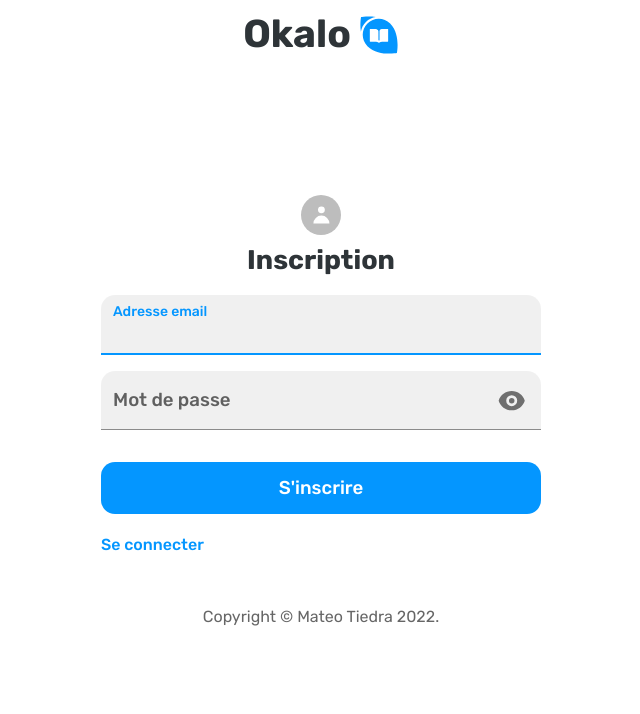
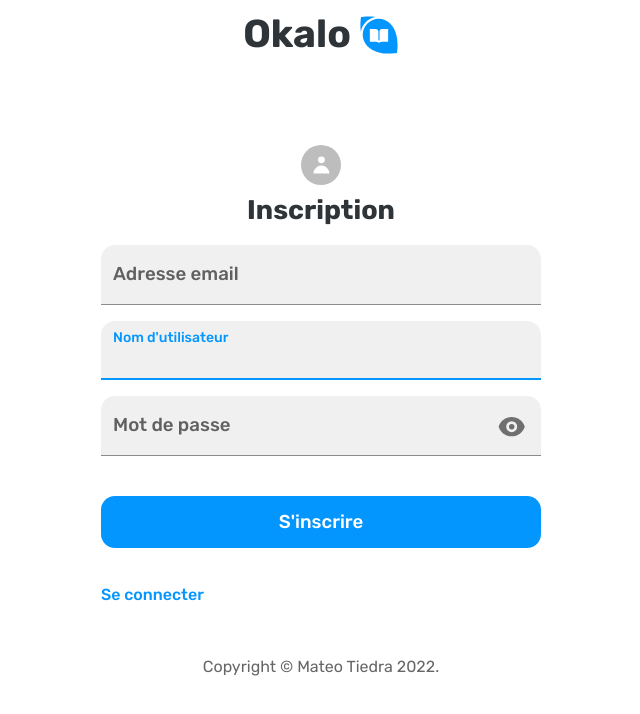
Before and after one commit to mateotiedra/OkaloClientProd, a React (Create React App) app: page /register in a window 1280 px wide. Shown: the top 714 px of the page, without its empty margins (319-959 px from the left). Built offline with nearby package versions, Linux system fonts and the light colour scheme.

Commit message:
email confirmation + add register section on auth

```diff
--- a/src/components/Navbar/Navbar.js
+++ b/src/components/Navbar/Navbar.js
@@ -18,6 +18,7 @@ function Navbar({ admin, coverPage, empty, goHomeAction }) {
         sx={{
           display: 'flex',
           alignItems: 'center',
+          height: 90,
           backgroundColor: 'background.default',
           position: 'fixed',
           top: 'auto',
@@ -103,7 +104,7 @@ function Navbar({ admin, coverPage, empty, goHomeAction }) {
             })}
         </Container>
       </AppBar>
-      {!coverPage && <SectionDivider />}
+      {!coverPage && <Box sx={{ height: 90 }} />}
     </>
   );
 }
--- a/src/components/PasswordField/PasswordField.js
+++ b/src/components/PasswordField/PasswordField.js
@@ -31,6 +31,7 @@ const PasswordField = ({
       margin='normal'
       error={errors[id] !== undefined}
       autoFocus={autoFocus}
+      sx={{ my: 0 }}
     >
       <InputLabel htmlFor={id}>{label}</InputLabel>
       <FilledInput
--- a/src/pages/Auth/Auth.js
+++ b/src/pages/Auth/Auth.js
@@ -10,6 +10,23 @@ import SectionContainer from '../../components/SectionContainer/SectionContainer
 import Footer from '../../components/Footer/Footer';
 
 import AuthLogic from './AuthLogic';
+
+function RegisterFields({ register, errors }) {
+  return (
+    <>
+      <TextField
+        id='username'
+        label="Nom d'utilisateur"
+        autoFocus
+        helperText={errors['username'] && errors['username'].message}
+        error={errors['username'] !== undefined}
+        {...register('username', {
+          required: true,
+        })}
+      />
+    </>
+  );
+}
 
 export default function Auth({ startingMode }) {
   const { register, errors, onSubmit, pageStatus, loginMode, switchLoginMode } =
@@ -42,7 +59,18 @@ export default function Auth({ startingMode }) {
           <Typography component='h1' variant='h5'>
             {loginMode ? 'Connexion' : 'Inscription'}
           </Typography>
-          <Box component='form' onSubmit={onSubmit} noValidate sx={{ mt: 2 }}>
+          <Box
+            component='form'
+            noValidate
+            onSubmit={onSubmit}
+            sx={{
+              mt: 2,
+              display: 'flex',
+              flexDirection: 'column',
+              gap: 2,
+              width: '100%',
+            }}
+          >
             <TextField
               id='email'
               label='Adresse email'
@@ -55,6 +83,9 @@ export default function Auth({ startingMode }) {
                 pattern: /^[\w]+@([\w-]+\.)+[\w-]{2,4}$/g,
               })}
             />
+            {!loginMode && (
+              <RegisterFields register={register} errors={errors} />
+            )}
             <PasswordField
               required
               id='password'
--- a/src/pages/Auth/AuthLogic.js
+++ b/src/pages/Auth/AuthLogic.js
@@ -66,6 +66,7 @@ const AuthLogic = ({ startingMode }) => {
       .post(API_ORIGIN + '/auth/' + (login ? 'signin' : 'signup'), {
         email: formData.email,
         password: formData.password,
+        username: formData.username,
       })
       .then((res) => {
         switch (res.status) {
--- a/src/pages/EmailConfirmation/EmailConfirmation.js
+++ b/src/pages/EmailConfirmation/EmailConfirmation.js
@@ -4,9 +4,8 @@ import EmailConfirmationLogic from './EmailConfirmationLogic';
 import AlertPage from '../../components/AlertPage/AlertPage';
 import Loading from '../Loading/Loading';
 
-function EmailConfirmation(props) {
-  const { pageStatus, goToProfile } = EmailConfirmationLogic();
-  console.log(pageStatus);
+function EmailConfirmation() {
+  const { pageStatus, goToProfile, goToNewLink } = EmailConfirmationLogic();
 
   if (pageStatus === 'loading') return <Loading />;
 
@@ -16,7 +15,7 @@ function EmailConfirmation(props) {
         title='Oops.. Lien erroné'
         body='Le lien est erroné ou a expiré. Tu peux réessayer ou en demander un nouveau.'
         error={true}
-        ctaButtons={[{ text: 'Nouveau lien', onclick: goToProfile }]}
+        ctaButtons={[{ text: 'Nouveau lien', onClick: goToNewLink }]}
       />
     );
 
@@ -25,7 +24,7 @@ function EmailConfirmation(props) {
       <AlertPage
         title='Adresse email confirmée'
         body="Ton compte est maintenant finalisé. N'hésite pas à ajouter d'autres moyens de contact afin de faciliter la communication avec tes futurs acheteurs !"
-        ctaButtons={[{ text: 'Accéder à mon profile' }]}
+        ctaButtons={[{ text: 'Accéder à mon profile', onClick: goToProfile }]}
       />
     );
 }
--- a/src/pages/EmailConfirmation/EmailConfirmationLogic.js
+++ b/src/pages/EmailConfirmation/EmailConfirmationLogic.js
@@ -32,7 +32,11 @@ const EmailConfirmationLogic = () => {
     navigate('/user/u', { replace: true });
   };
 
-  return { pageStatus, goToProfile };
+  const goToNewLink = () => {
+    navigate('/confirm-email/resend');
+  };
+
+  return { pageStatus, goToProfile, goToNewLink };
 };
 
 export default EmailConfirmationLogic;
```
